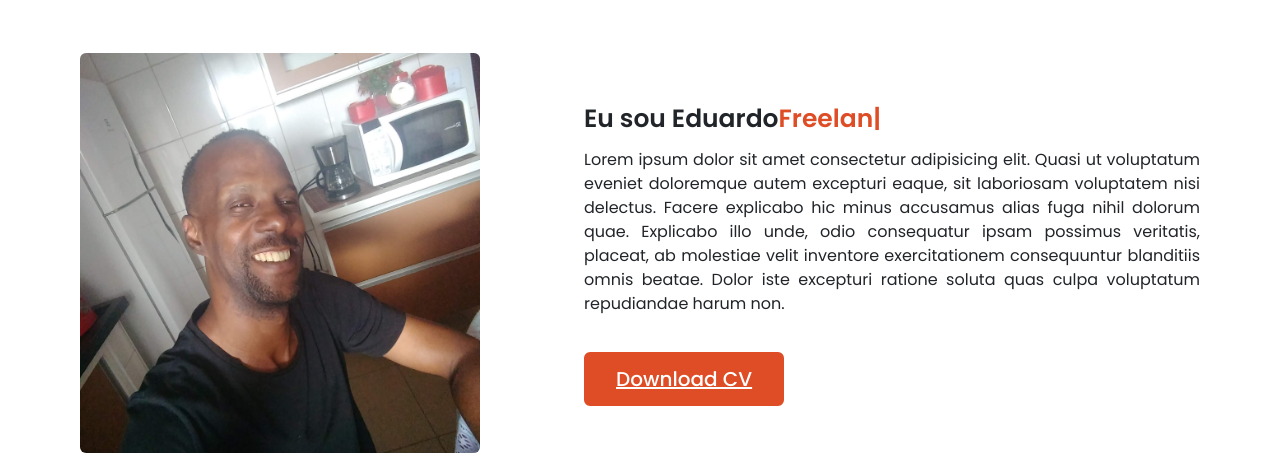
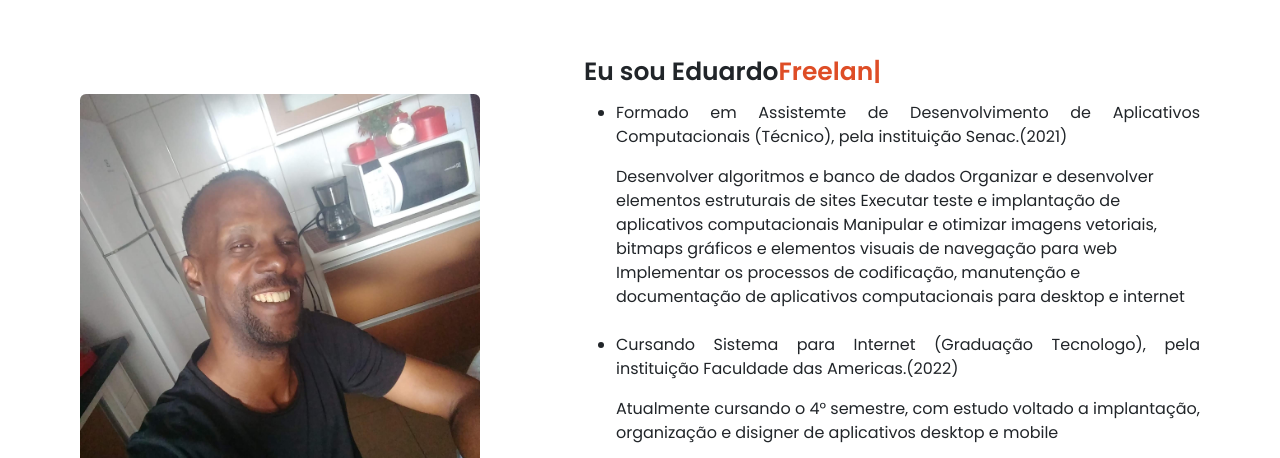
Before and after one commit to Eduardo-Quirino/portfolio-curriculo, a plain HTML site: page index.html in a window 1280 px wide. Shown: the part 975-1433 px from the top of the page. Drawn offline with nearby package versions, Linux system fonts and the light colour scheme.

Commit message:
atualização sobre mim

```diff
--- a/index.html
+++ b/index.html
@@ -88,17 +88,22 @@
           </div>
           <div class="column right">
             <div class="text">Eu sou Eduardo<span class="typing-2"></span></div>
-            <p>
-              Lorem ipsum dolor sit amet consectetur adipisicing elit. Quasi ut
-              voluptatum eveniet doloremque autem excepturi eaque, sit
-              laboriosam voluptatem nisi delectus. Facere explicabo hic minus
-              accusamus alias fuga nihil dolorum quae. Explicabo illo unde, odio
-              consequatur ipsam possimus veritatis, placeat, ab molestiae velit
-              inventore exercitationem consequuntur blanditiis omnis beatae.
-              Dolor iste excepturi ratione soluta quas culpa voluptatum
-              repudiandae harum non.
-            </p>
-
+                <ul>
+                  <li>
+                    <!-- seção academica -->
+                      <p>Formado em Assistemte de Desenvolvimento de Aplicativos Computacionais (Técnico), pela instituição Senac.(2021)</p>
+                              Desenvolver algoritmos e banco de dados
+                              Organizar e desenvolver elementos estruturais de sites
+                              Executar teste e implantação de aplicativos computacionais
+                              Manipular e otimizar imagens vetoriais, bitmaps gráficos e elementos visuais de navegação para web
+                              Implementar os processos de codificação, manutenção e documentação de aplicativos computacionais para desktop e internet
+                   </li>
+                   <br>
+                    <li>
+                       <p>Cursando Sistema para Internet (Graduação Tecnologo), pela instituição Faculdade das Americas.(2022)</p>
+                          Atualmente cursando o 4° semestre, com estudo voltado a implantação, organização e disigner de aplicativos desktop e mobile
+                              </li>
+                </ul>
             <form method="get">
               <a href="/curriculo/Curriculo 2021.pdf">Download CV</a>
             </form>
```
